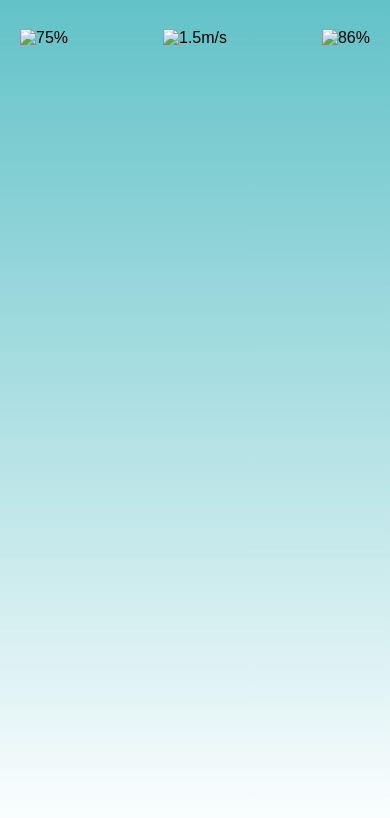
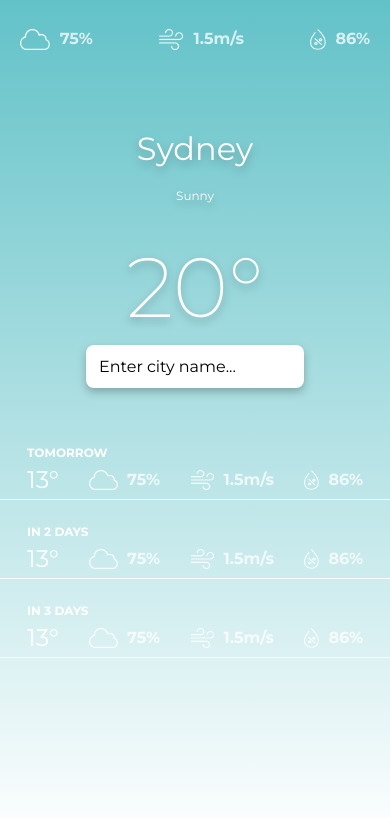
Before and after one commit to twomeaningsof/weather-app, a website built with webpack: page index.html in a window 390 px wide. Built offline with nearby package versions, Linux system fonts and the light colour scheme; files whose address does not match are found by name.

Commit message:
Develop the UI mobile (day) version on the app

```diff
--- a/index.html
+++ b/index.html
@@ -2,32 +2,93 @@
 <html>
   <head>
     <meta charset="utf-8" />
+    <link rel="preconnect" href="https://fonts.googleapis.com" />
+    <link rel="preconnect" href="https://fonts.gstatic.com" crossorigin />
+    <link
+      href="https://fonts.googleapis.com/css2?family=Montserrat:wght@200;400;700&display=swap"
+      rel="stylesheet"
+    />
     <title>Weather App</title>
   </head>
   <body>
-    <header class="header">
-      <div class="header__item header__cloudiness">
-        <img class="header__photo" src="./src/img/cloud" />
-        <div class="header__item header__cloudiness--value">75%</div>
+    <header class="header h3">
+      <div class="header__item">
+        <img class="header__photo" id="header-cloud" />
+        <!-- class header__cloudiness for future reference to "catch" the DOM -->
+        <div class="header__value header__cloudiness">75%</div>
       </div>
-      <div class="header__item header__wind">
-        <img class="header__photo" src="./src/img/wind" />
-        <div class="header__item header__wind--value">1.5m/s</div>
+      <div class="header__item">
+        <img class="header__photo" id="header-wind" />
+        <!-- class header__wind for future reference to "catch" the DOM -->
+        <div class="header__value header__wind">1.5m/s</div>
       </div>
-      <div class="header__item header__humidity">
-        <img class="header__photo" src="./src/img/humidity" />
-        <div class="header__item header__humidity--value">86%</div>
+      <div class="header__item">
+        <img class="header__photo" id="header-humidity" />
+        <!-- class header__humidity for future reference to "catch" the DOM -->
+        <div class="header__value header__humidity">86%</div>
       </div>
     </header>
     <div class="main">
-      <div class="main__city"></div>
-      <div class="main__temp"></div>
-      <div class="main__search"></div>
+      <div class="main__item main__city h1">Sydney</div>
+      <div class="main__item main__desc label">Sunny</div>
+      <div class="main__item main__temp temperature">20°</div>
+      <form class="main__item text">
+        <input class="main__search" type="text" placeholder="Enter city name..." />
+      </form>
     </div>
-    <div class="long-term">
-      <div class="long-term__item long-term__item--tomorrow"></div>
-      <div class="long-term__item long-term__item--for-2-days"></div>
-      <div class="long-term__item long-term__item--for-3-days"></div>
+    <!-- lt stands for long-term -->
+    <div class="lt">
+      <div class="lt__item">
+        <div class="lt__title h3">TOMORROW</div>
+        <!-- class lt__tmw-temp for future reference to "catch" the DOM  -->
+        <div class="lt__tmw-temp h2">13°</div>
+        <div class="lt__item-element h3">
+          <img class="lt__photo" id="tmw-cloud"/>
+          <div class="lt__value">75%</div>
+        </div>
+        <div class="lt__item-element h3">
+          <img class="lt__photo" id="tmw-wind"/>
+          <div class="lt__value">1.5m/s</div>
+        </div>
+        <div class="lt__item-element h3">
+          <img class="lt__photo" id="tmw-humidity"></img>
+          <div class="lt__value">86%</div>
+        </div>
+      </div>
+      <div class="lt__item">
+        <div class="lt__title h3">IN 2 DAYS</div>
+        <!-- class lt__2-days-temp for future reference to "catch" the DOM  -->
+        <div class="lt__2-days-temp h2">13°</div>
+        <div class="lt__item-element h3">
+          <img class="lt__photo" id="two-days-cloud"/>
+          <div class="lt__value">75%</div>
+        </div>
+        <div class="lt__item-element h3">
+          <img class="lt__photo" id="two-days-wind"/>
+          <div class="lt__value">1.5m/s</div>
+        </div>
+        <div class="lt__item-element h3">
+          <img class="lt__photo" id="two-days-humidity"/>
+          <div class="lt__value">86%</div>
+        </div>
+      </div>
+      <div class="lt__item">
+        <div class="lt__title h3">IN 3 DAYS</div>
+        <!-- class lt__3-days-temp for future reference to "catch" the DOM  -->
+        <div class="lt__3-days-temp h2">13°</div>
+        <div class="lt__item-element h3">
+          <img class="lt__photo" id="three-days-cloud"/>
+          <div class="lt__value">75%</div>
+        </div>
+       <div class="lt__item-element h3">
+        <img class="lt__photo" id="three-days-wind"/>
+        <div class="lt__value">1.5m/s</div>
+       </div>
+       <div class="lt__item-element h3">
+        <img class="lt__photo" id="three-days-humidity"></img>
+        <div class="lt__value">86%</div>
+       </div>
+      </div>
     </div>
   </body>
 </html>
--- a/src/index.js
+++ b/src/index.js
@@ -1 +1,32 @@
 import "./style/index.scss"
+import cloud from './img/cloud.png'
+import wind from './img/wind.png'
+import humidity from './img/humidity.png'
+
+// "Catch" <img> elements
+const headerCloudElement = document.getElementById('header-cloud')
+const headerHumidityElement = document.getElementById('header-humidity')
+const headerWindElement = document.getElementById('header-wind')
+const tmwCloudElement = document.getElementById('tmw-cloud')
+const tmwHumidityElement = document.getElementById('tmw-humidity')
+const tmwWindElement = document.getElementById('tmw-wind')
+const twoCloudElement = document.getElementById('two-days-cloud')
+const twoHumidityElement = document.getElementById('two-days-humidity')
+const twoWindElement = document.getElementById('two-days-wind')
+const threeCloudElement = document.getElementById('three-days-cloud')
+const threeHumidityElement = document.getElementById('three-days-humidity')
+const threeWindElement = document.getElementById('three-days-wind')
+
+// Assign src attribute to the <img> elements
+headerCloudElement.src = cloud
+headerHumidityElement.src = humidity
+headerWindElement.src = wind
+tmwCloudElement.src = cloud
+tmwHumidityElement.src = humidity
+tmwWindElement.src = wind
+twoCloudElement.src = cloud
+twoHumidityElement.src = humidity
+twoWindElement.src = wind
+threeCloudElement.src = cloud
+threeHumidityElement.src = humidity
+threeWindElement.src = wind
--- /dev/null
+++ b/src/style/header.scss
@@ -0,0 +1,19 @@
+.header {
+  height: 21px;
+  margin: 29px 20px 0px;
+  display: flex;
+  justify-content: space-between;
+
+  &__item {
+    display: flex;
+    font-size: 16px;
+  }
+
+  &__photo {
+    padding-right: 10px;
+  }
+
+  &__value {
+    opacity: 0.75;
+  }
+}
--- a/src/style/index.scss
+++ b/src/style/index.scss
@@ -1,4 +1,7 @@
 @use "typography";
+@use "header";
+@use "main";
+@use "long-term";
 
 :root {
   --black: #000000;
@@ -8,12 +11,21 @@
   --weight-bold: 700;
 
   font-family: "Montserrat", sans-serif;
+  color: var(--white);
 }
 
 *,
 *:before,
 *:after {
   box-sizing: border-box;
+}
+
+input {
+  all: unset;
+}
+
+::placeholder {
+  color: var(--black);
 }
 
 html {
@@ -24,43 +36,3 @@ body {
   margin: 0px;
   background: linear-gradient(180deg, #62c2c8 0%, rgba(118, 247, 255, 0) 100%);
 }
-
-.header {
-  height: 21px;
-  margin: 29px 20px;
-  display: flex;
-  justify-content: space-between;
-  &__item {
-    display: flex;
-    &--cloudiness {
-    }
-    &--wind {
-    }
-    &--humidity {
-    }
-  }
-}
-
-.main {
-  height: 259px;
-  margin: 50px 55px;
-  &__city {
-  }
-  &__temp {
-  }
-  &__search {
-  }
-}
-
-.long-term {
-  &__item {
-    height: 54px;
-
-    &--tomorrow {
-    }
-    &--for-2-days {
-    }
-    &--for-3-days {
-    }
-  }
-}
--- /dev/null
+++ b/src/style/long-term.scss
@@ -0,0 +1,32 @@
+.lt {
+  &__item {
+    margin-top: 24px;
+    padding: 0px 27px 5px;
+    display: flex;
+    flex-wrap: wrap;
+    justify-content: space-between;
+    align-items: center;
+    border-bottom: 1px solid var(--white);
+  }
+
+  &__title {
+    width: 100%;
+    margin-bottom: 5px;
+    font-size: 12px;
+  }
+
+  &__item-element {
+    padding-left: 23px;
+    display: flex;
+    font-size: 16px;
+  }
+
+  &__photo {
+    height: 20px;
+  }
+
+  &__value {
+    margin-left: 9.5px;
+    opacity: 0.75;
+  }
+}
--- /dev/null
+++ b/src/style/main.scss
@@ -0,0 +1,27 @@
+.main {
+  height: 259px;
+  margin: 79px 55px 57px;
+  display: flex;
+  flex-wrap: wrap;
+
+  &__item {
+    width: 100%;
+    display: flex;
+    justify-content: center;
+    filter: drop-shadow(0px 4px 4px rgba(0, 0, 0, 0.25));
+  }
+
+  &__city {
+    margin-bottom: 12px;
+  }
+
+  &__desc {
+    margin-bottom: 25px;
+  }
+
+  &__search {
+    padding: 8px 13px;
+    border-radius: 8px;
+    background: var(--white);
+  }
+}
--- a/src/style/typography.scss
+++ b/src/style/typography.scss
@@ -16,6 +16,7 @@
 .text {
   font-weight: var(--weight-regular);
   font-size: 16px;
+  color: var(--black);
 }
 
 .label {
```
